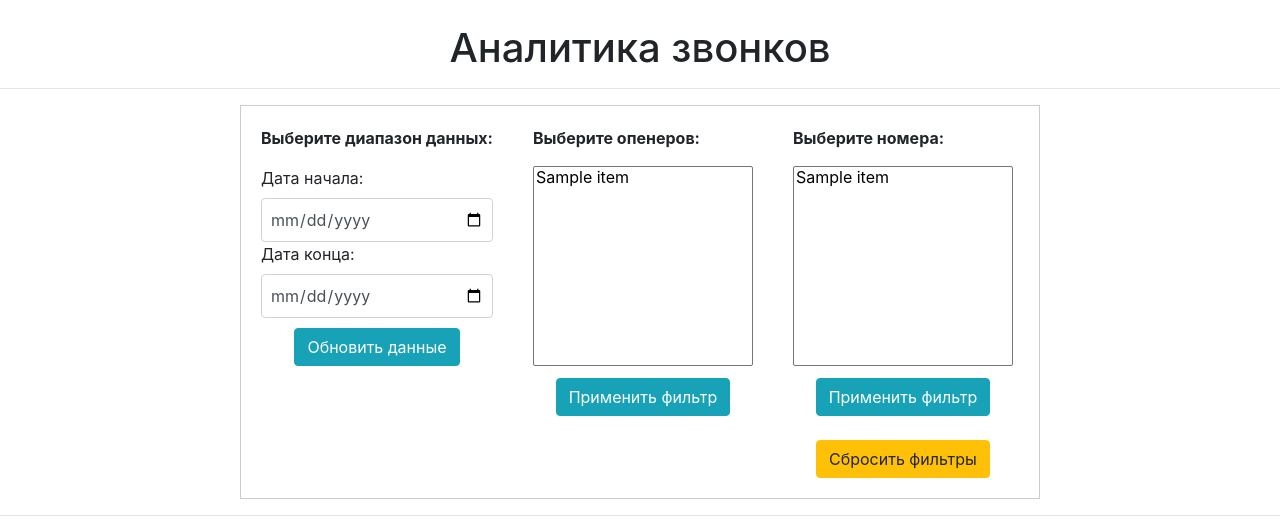
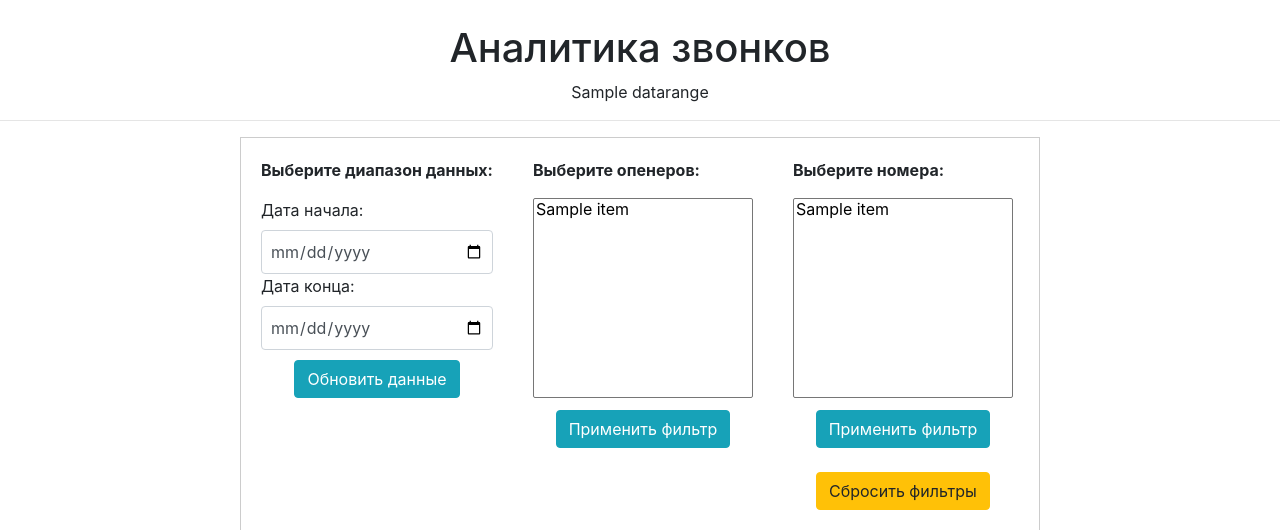
Before and after one commit to region74/frame, a Flask app: template templates/index.html in a window 1280 px wide. Shown: the top 530 px of the page. Run offline with Flask 3, Linux system fonts and the light colour scheme; the template is opened without the code that fills it: most values are stand-ins (such as "Sample title", 1, 10 or a date in 2020); some libraries are stand-ins or nearby versions.

Commit message:
Добавление функций и правки

```diff
--- a/main.py
+++ b/main.py
@@ -3,7 +3,8 @@ from api.load import start_import
 from flask import Flask, render_template, request, redirect, url_for
 from tools import table_number, table_opener, table_time_day, table_opener_number, table_opener_time, show_openers_list, \
     show_numbers_list, table_timecall
-from preparData import filter_numbers, filter_openers, filter_delete, settings_openers, settings_delete
+from preparData import filter_numbers, filter_openers, filter_delete, settings_openers, settings_delete, set_datarange, \
+    show_datarange
 from flask.views import MethodView
 
 app = Flask(__name__)
@@ -11,19 +12,22 @@ app = Flask(__name__)
 
 class CallsMain(MethodView):
     def get(self):
-        return render_template("index.html", data_list=show_openers_list(), numbers_list=show_numbers_list())
+        return render_template("index.html", data_list=show_openers_list(), numbers_list=show_numbers_list(),
+                               datarange=show_datarange())
 
     def post(self):
         if 'change_data' in request.form:
             start_date = (datetime.strptime(request.form["start_date"], '%Y-%m-%d').date()).strftime('%d-%m-%Y')
             end_date = (datetime.strptime(request.form["end_date"], '%Y-%m-%d').date()).strftime('%d-%m-%Y')
+            data_range = f'Текущий диапазон данных: с {start_date} по {end_date}'
+            set_datarange(data_range)
             # Вызываем функцию для получения данных с api
             if start_import(start_date, end_date) == 200:
                 message = f'Получены данные звонков с {start_date} по {end_date}'
             else:
                 message = f'Ошибка получения данных на стороне Sipuni'
             return render_template("index.html", data_list=show_openers_list(), numbers_list=show_numbers_list(),
-                                   message=message)
+                                   message=message, datarange=show_datarange())
         elif 'change_openers' in request.form:
             filter_openers(request.form.getlist('options'))
             return redirect(url_for('calls_main'))
@@ -106,13 +110,14 @@ class callsOpenerNumber(MethodView):
         table_html = pivot_table.to_html(classes='table table-striped table-bordered')
         return render_template('openernumber.html', table=table_html, data_list=show_openers_list(),
                                numbers_list=show_numbers_list())
+
     def post(self):
         value = request.form.get('choice')
         if value == 'choice1':
             pivot_table = table_opener_number(1)
             table_html = pivot_table.to_html(classes='table table-striped table-bordered')
-            return render_template('openernumber2.html', table=table_html,data_list=show_openers_list(),
-                               numbers_list=show_numbers_list())
+            return render_template('openernumber2.html', table=table_html, data_list=show_openers_list(),
+                                   numbers_list=show_numbers_list())
         if value == 'choice2':
             pivot_table = table_opener_number(2)
             table_html = pivot_table.to_html(classes='table table-striped table-bordered')
@@ -142,8 +147,8 @@ class callsOpenerHour(MethodView):
         if value == 'choice1':
             pivot_table = table_opener_time(1)
             table_html = pivot_table.to_html(classes='table table-striped table-bordered')
-            return render_template('openerhours2.html', table=table_html,data_list=show_openers_list(),
-                               numbers_list=show_numbers_list())
+            return render_template('openerhours2.html', table=table_html, data_list=show_openers_list(),
+                                   numbers_list=show_numbers_list())
         if value == 'choice2':
             pivot_table = table_opener_time(2)
             table_html = pivot_table.to_html(classes='table table-striped table-bordered')
--- a/preparData.py
+++ b/preparData.py
@@ -4,6 +4,7 @@ file_path = 'api/data.csv'
 filter_open: list = []
 filter_num: list = []
 settings_open: list = []
+data_range = ''
 
 
 # Функция подготовки базовой таблицы для всех срезов
@@ -63,5 +64,15 @@ def settings_delete():
     data_set = data['Откуда'].tolist()
     result = list(set(data_set))
     settings_open = result
-    filter_open=result
+    filter_open = result
     return settings_open
+
+
+def set_datarange(data):
+    global data_range
+    data_range = data
+
+
+def show_datarange():
+    global data_range
+    return data_range
--- a/templates/index.html
+++ b/templates/index.html
@@ -62,6 +62,11 @@
 <body>
 <br>
 <h1 align="center">Аналитика звонков</h1>
+<div align="center">{%if datarange%}
+
+{{datarange}}
+{%endif%}
+</div>
 {% if message %}
 <div class="alert alert-success alert-dismissible fade show" role="alert">
     <p align="center">{{ message }}</p>
--- a/templates/numbers.html
+++ b/templates/numbers.html
@@ -2,12 +2,12 @@
 <html>
 <head>
     <title>По номерам телефона</title>
-    <link rel="stylesheet" href="https://maxcdn.bootstrapcdn.com/bootstrap/4.0.0/css/bootstrap.min.css"
-          integrity="sha384-Gn5384xqQ1aoWXA+058RXPxPg6fy4IWvTNh0E263XmFcJlSAwiGgFAW/dAiS6JXm" crossorigin="anonymous">
+<!--    <link rel="stylesheet" href="https://maxcdn.bootstrapcdn.com/bootstrap/4.0.0/css/bootstrap.min.css"-->
+<!--          integrity="sha384-Gn5384xqQ1aoWXA+058RXPxPg6fy4IWvTNh0E263XmFcJlSAwiGgFAW/dAiS6JXm" crossorigin="anonymous">-->
     <style>
         table {
             border-collapse: collapse;
-            width: 100%;
+
         }
 
         th, td {
```
